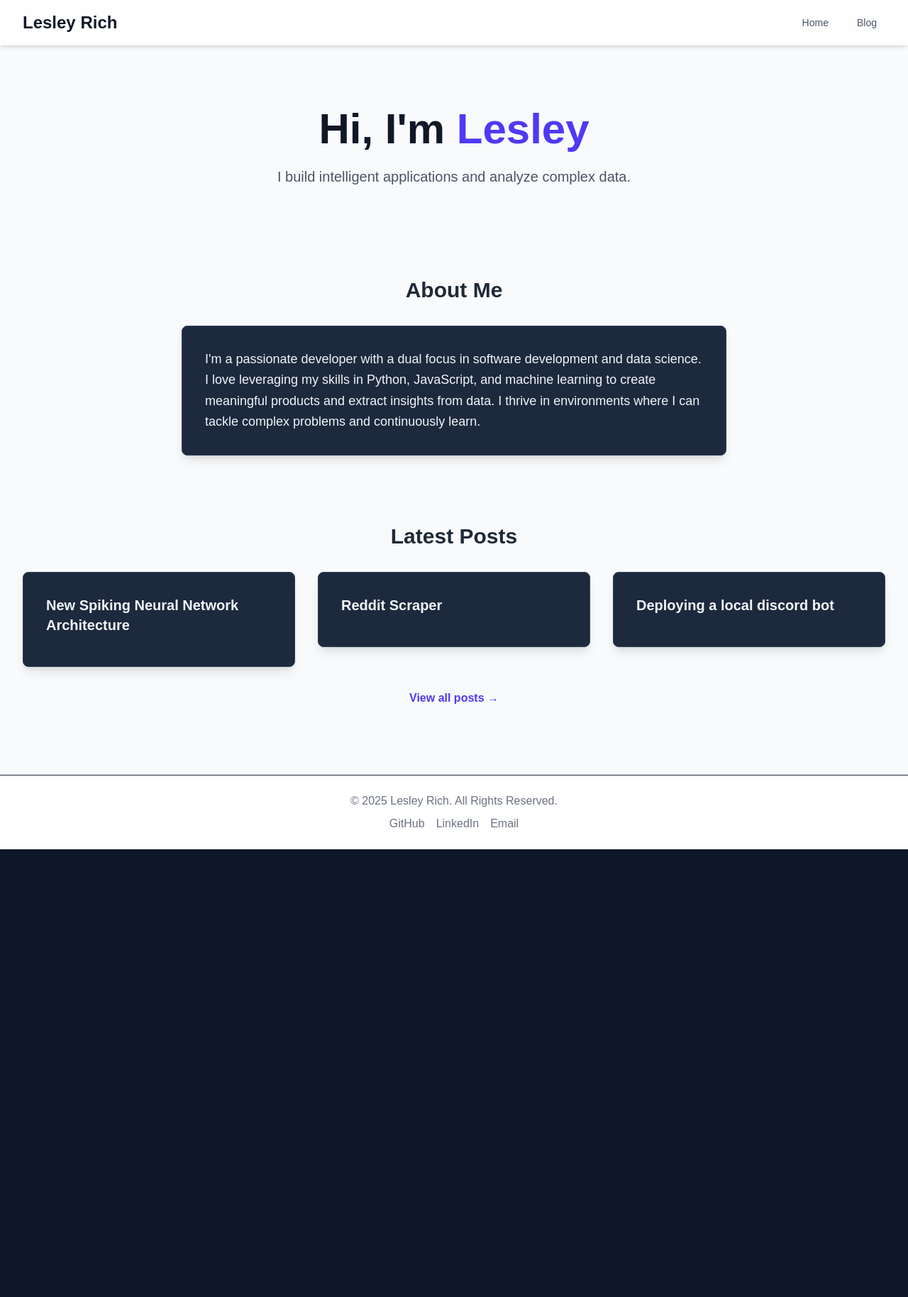
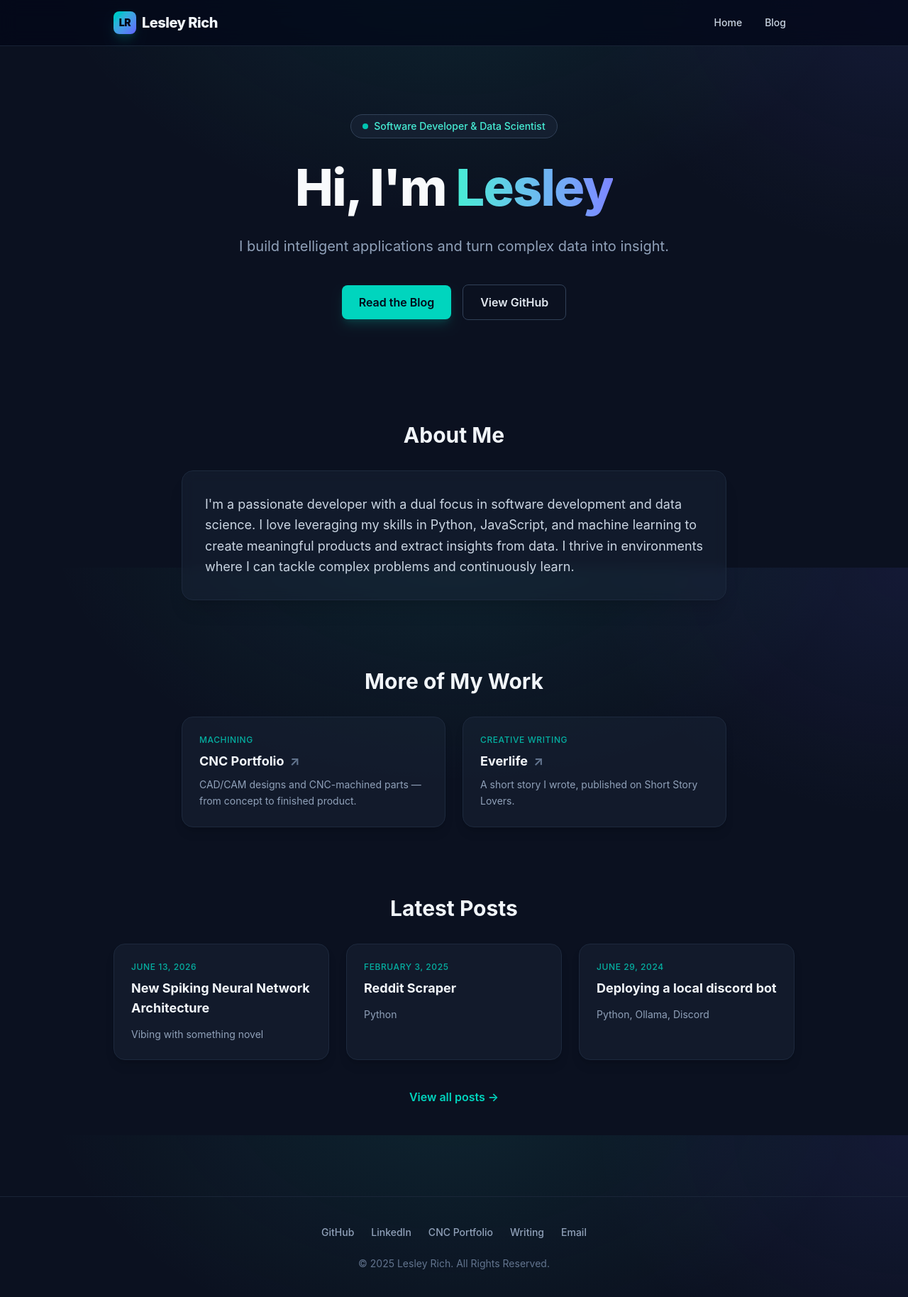
Before and after one commit to terrainthesky-hub/Programming_Portfolio, a Next.js app: page / in a window 1280 px wide. Shown: the top 1828 px of the page at 71% size. Before the commit the page ends 1197 px from the top, so only its background shows below. Built offline with nearby package versions, Linux system fonts and the light colour scheme.

Commit message:
portfolio update

```diff
--- a/components/Footer.js
+++ b/components/Footer.js
@@ -1,14 +1,51 @@
 // components/Footer.js
 export default function Footer() {
   return (
-    <footer className="bg-white border-t mt-12 py-6">
-      <div className="container mx-auto px-4 sm:px-6 lg:px-8 text-center text-gray-500">
-        <p>© {new Date().getFullYear()} Lesley Rich. All Rights Reserved.</p>
-        <div className="flex justify-center space-x-4 mt-2">
-            <a href="https://github.com/terrainthesky-hub" target="_blank" rel="noopener noreferrer" className="hover:text-indigo-500">GitHub</a>
-            <a href="https://linkedin.com/in/lesley-rich-86bb8572/" target="_blank" rel="noopener noreferrer" className="hover:text-indigo-500">LinkedIn</a>
-            <a href="mailto:lesley.t.rich@gmail.com" className="hover:text-indigo-500">Email</a>
+    <footer className="mt-20 border-t border-slate-800/80">
+      <div className="max-w-5xl mx-auto px-4 sm:px-6 lg:px-8 py-10 text-center">
+        <div className="flex flex-wrap justify-center gap-x-6 gap-y-3 text-sm font-medium">
+          <a
+            href="https://github.com/terrainthesky-hub"
+            target="_blank"
+            rel="noopener noreferrer"
+            className="text-slate-400 transition-colors hover:text-teal-300"
+          >
+            GitHub
+          </a>
+          <a
+            href="https://linkedin.com/in/lesley-rich-86bb8572/"
+            target="_blank"
+            rel="noopener noreferrer"
+            className="text-slate-400 transition-colors hover:text-teal-300"
+          >
+            LinkedIn
+          </a>
+          <a
+            href="https://terrainthesky-hub.github.io/CNC_Portfolio/"
+            target="_blank"
+            rel="noopener noreferrer"
+            className="text-slate-400 transition-colors hover:text-teal-300"
+          >
+            CNC Portfolio
+          </a>
+          <a
+            href="https://www.shortstorylovers.com/story/everlife-30960"
+            target="_blank"
+            rel="noopener noreferrer"
+            className="text-slate-400 transition-colors hover:text-teal-300"
+          >
+            Writing
+          </a>
+          <a
+            href="mailto:lesley.t.rich@gmail.com"
+            className="text-slate-400 transition-colors hover:text-teal-300"
+          >
+            Email
+          </a>
         </div>
+        <p className="mt-6 text-sm text-slate-500">
+          © {new Date().getFullYear()} Lesley Rich. All Rights Reserved.
+        </p>
       </div>
     </footer>
   );
--- a/components/Header.js
+++ b/components/Header.js
@@ -2,24 +2,32 @@ import Link from 'next/link';
 
 export default function Header() {
   return (
-    <header className="bg-white/80 backdrop-blur-md sticky top-0 z-50 shadow-md">
-      <nav className="container mx-auto px-4 sm:px-6 lg:px-8">
+    <header className="sticky top-0 z-50 border-b border-slate-800/80 bg-slate-950/70 backdrop-blur-md">
+      <nav className="max-w-5xl mx-auto px-4 sm:px-6 lg:px-8">
         <div className="flex items-center justify-between h-16">
-          <div className="flex-shrink-0">
-            <Link href="/" className="text-2xl font-bold text-gray-900 hover:text-indigo-600 transition-colors">
-              Lesley Rich
+          <Link
+            href="/"
+            className="group flex items-center gap-2 text-xl font-extrabold tracking-tight text-slate-100"
+          >
+            <span className="grid h-8 w-8 place-items-center rounded-lg bg-gradient-to-br from-teal-400 to-indigo-500 text-sm font-black text-slate-950 shadow-lg shadow-teal-500/20">
+              LR
+            </span>
+            <span className="transition-colors group-hover:text-teal-300">Lesley Rich</span>
+          </Link>
+
+          <div className="flex items-center gap-1 sm:gap-2">
+            <Link
+              href="/"
+              className="rounded-md px-3 py-2 text-sm font-medium text-slate-300 transition-colors hover:bg-slate-800/60 hover:text-teal-300"
+            >
+              Home
             </Link>
-          </div>
-          <div className="hidden md:block">
-            <div className="ml-10 flex items-baseline space-x-4">
-              <Link href="/" className="text-gray-600 hover:text-indigo-500 px-3 py-2 rounded-md text-sm font-medium">
-                Home
-              </Link>
-              <Link href="/blog" className="text-gray-600 hover:text-indigo-500 px-3 py-2 rounded-md text-sm font-medium">
-                Blog
-              </Link>
-              {/* Add other links like Projects, About, etc. */}
-            </div>
+            <Link
+              href="/blog"
+              className="rounded-md px-3 py-2 text-sm font-medium text-slate-300 transition-colors hover:bg-slate-800/60 hover:text-teal-300"
+            >
+              Blog
+            </Link>
           </div>
         </div>
       </nav>
--- a/components/Layout.js
+++ b/components/Layout.js
@@ -3,9 +3,9 @@ import Footer from './Footer';
 
 export default function Layout({ children }) {
   return (
-    <div className="flex flex-col min-h-screen bg-gray-50 text-gray-800">
+    <div className="flex flex-col min-h-screen text-slate-300">
       <Header />
-      <main className="flex-grow container mx-auto px-4 sm:px-6 lg:px-8">
+      <main className="flex-grow w-full max-w-5xl mx-auto px-4 sm:px-6 lg:px-8">
         {children}
       </main>
       <Footer />
--- a/lib/posts.js
+++ b/lib/posts.js
@@ -6,34 +6,48 @@ import html from 'remark-html';
 
 const postsDirectory = path.join(process.cwd(), 'posts');
 
+// Pull a leading YYYY-M-D (or YYYY-MM-DD) date out of the file name.
+// Returns { iso, display } or null when the file name has no date prefix.
+function parseDateFromFileName(fileName) {
+  const match = fileName.match(/^(\d{4})-(\d{1,2})-(\d{1,2})/);
+  if (!match) return null;
+
+  const [, year, month, day] = match;
+  const iso = `${year}-${month.padStart(2, '0')}-${day.padStart(2, '0')}`;
+  const date = new Date(`${iso}T00:00:00`);
+  const display = date.toLocaleDateString('en-US', {
+    year: 'numeric',
+    month: 'long',
+    day: 'numeric',
+  });
+
+  return { iso, display };
+}
+
 export function getSortedPostsData() {
-  // Get file names under /posts
   const fileNames = fs.readdirSync(postsDirectory);
   const allPostsData = fileNames.map((fileName) => {
-    // Remove ".md" from file name to get id
     const id = fileName.replace(/\.md$/, '');
 
-    // Read markdown file as string
     const fullPath = path.join(postsDirectory, fileName);
     const fileContents = fs.readFileSync(fullPath, 'utf8');
-
-    // Use gray-matter to parse the post metadata section
     const matterResult = matter(fileContents);
 
-    // Combine the data with the id
+    const parsedDate = parseDateFromFileName(fileName);
+
     return {
       id,
+      // Date comes from the file name; fall back to any frontmatter date.
+      date: parsedDate?.display ?? matterResult.data.date ?? '',
+      dateSort: parsedDate?.iso ?? matterResult.data.date ?? '',
+      // Use the post subtitle as the card excerpt (falling back to an explicit excerpt).
+      excerpt: matterResult.data.excerpt ?? matterResult.data.subtitle ?? '',
       ...matterResult.data,
     };
   });
-  // Sort posts by date
-  return allPostsData.sort((a, b) => {
-    if (a.date < b.date) {
-      return 1;
-    } else {
-      return -1;
-    }
-  });
+
+  // Sort newest first by the ISO date derived from the file name.
+  return allPostsData.sort((a, b) => (a.dateSort < b.dateSort ? 1 : -1));
 }
 
 export function getAllPostIds() {
@@ -50,20 +64,19 @@ export function getAllPostIds() {
 export async function getPostData(id) {
   const fullPath = path.join(postsDirectory, `${id}.md`);
   const fileContents = fs.readFileSync(fullPath, 'utf8');
-
-  // Use gray-matter to parse the post metadata section
   const matterResult = matter(fileContents);
 
-  // Use remark to convert markdown into HTML string
   const processedContent = await remark()
     .use(html)
     .process(matterResult.content);
   const contentHtml = processedContent.toString();
 
-  // Combine the data with the id and contentHtml
+  const parsedDate = parseDateFromFileName(`${id}.md`);
+
   return {
     id,
     contentHtml,
+    date: parsedDate?.display ?? matterResult.data.date ?? '',
     ...matterResult.data,
   };
 }
--- a/pages/blog/index.js
+++ b/pages/blog/index.js
@@ -16,18 +16,32 @@ export default function Blog({ allPostsData }) {
   return (
     <>
       <Head>
-        <title>Blog | Lesley</title>
+        <title>Blog | Lesley Rich</title>
       </Head>
-      <section className="py-12">
-        <h1 className="text-4xl font-bold text-center mb-12">My Blog</h1>
-        <div className="max-w-3xl mx-auto space-y-8">
+      <section className="py-16">
+        <h1 className="text-center text-4xl font-extrabold tracking-tight text-slate-50 md:text-5xl">
+          The Blog
+        </h1>
+        <p className="mx-auto mt-4 max-w-xl text-center text-lg text-slate-400">
+          Notes on software, data science, and whatever I&apos;m building lately.
+        </p>
+
+        <div className="mx-auto mt-12 max-w-3xl space-y-6">
           {allPostsData.map(({ id, date, title, excerpt }) => (
-            <Link href={`/blog/${id}`} key={id}>
-              <div className="block bg-slate-800 rounded-lg shadow-lg hover:shadow-cyan-500/10 border border-slate-700 hover:border-teal-400 transition-all duration-300 p-6 cursor-pointer">
-                <h3 className="text-xl font-bold text-slate-100 mb-2">{title}</h3>
-                <p className="text-slate-400 text-sm mb-3">{date}</p>
-                  <p className="text-slate-300">{excerpt}</p>
-              </div>
+            <Link
+              href={`/blog/${id}`}
+              key={id}
+              className="group block rounded-2xl border border-slate-800 bg-slate-800/40 p-6 shadow-lg transition-all duration-300 hover:-translate-y-0.5 hover:border-teal-400/60 hover:shadow-teal-500/10"
+            >
+              {date && (
+                <p className="mb-2 text-xs font-medium uppercase tracking-wider text-teal-400/80">
+                  {date}
+                </p>
+              )}
+              <h2 className="text-xl font-bold text-slate-100 transition-colors group-hover:text-teal-300">
+                {title}
+              </h2>
+              {excerpt && <p className="mt-2 leading-relaxed text-slate-400">{excerpt}</p>}
             </Link>
           ))}
         </div>
--- a/pages/index.js
+++ b/pages/index.js
@@ -22,44 +22,126 @@ export default function Home({ allPostsData }) {
       </Head>
 
       {/* Hero Section */}
-      <section className="text-center py-20">
-        <h1 className="text-5xl md:text-6xl font-extrabold text-gray-900 leading-tight">
-          Hi, I'm <span className="text-indigo-600">Lesley</span>
+      <section className="py-24 text-center">
+        <span className="inline-flex items-center gap-2 rounded-full border border-slate-700 bg-slate-800/50 px-4 py-1.5 text-sm font-medium text-teal-300">
+          <span className="h-2 w-2 rounded-full bg-teal-400 animate-pulse" />
+          Software Developer & Data Scientist
+        </span>
+        <h1 className="mt-6 text-5xl font-extrabold leading-tight tracking-tight text-slate-50 md:text-7xl">
+          Hi, I&apos;m{' '}
+          <span className="bg-gradient-to-r from-teal-300 to-indigo-400 bg-clip-text text-transparent">
+            Lesley
+          </span>
         </h1>
-        <p className="mt-4 text-xl text-gray-600">
-          I build intelligent applications and analyze complex data.
+        <p className="mx-auto mt-6 max-w-2xl text-xl text-slate-400">
+          I build intelligent applications and turn complex data into insight.
         </p>
+        <div className="mt-10 flex items-center justify-center gap-4">
+          <Link
+            href="/blog"
+            className="rounded-lg bg-teal-400 px-6 py-3 font-semibold text-slate-950 shadow-lg shadow-teal-500/20 transition-all hover:bg-teal-300 hover:shadow-teal-400/30"
+          >
+            Read the Blog
+          </Link>
+          <a
+            href="https://github.com/terrainthesky-hub"
+            target="_blank"
+            rel="noopener noreferrer"
+            className="rounded-lg border border-slate-700 px-6 py-3 font-semibold text-slate-200 transition-colors hover:border-teal-400 hover:text-teal-300"
+          >
+            View GitHub
+          </a>
+        </div>
       </section>
-
 
       {/* About Section */}
       <section className="py-12">
-        <h2 className="text-3xl font-bold text-center mb-8">About Me</h2>
-        <div className="max-w-3xl mx-auto bg-slate-800 border border-slate-700 p-8 rounded-lg shadow-lg">
-        <p className="text-lg text-slate-100 leading-relaxed">
-            I'm a passionate developer with a dual focus in software development and data science. I love leveraging my skills in Python, JavaScript, and machine learning to create meaningful products and extract insights from data. I thrive in environments where I can tackle complex problems and continuously learn.
+        <h2 className="mb-8 text-center text-3xl font-bold text-slate-100">About Me</h2>
+        <div className="mx-auto max-w-3xl rounded-2xl border border-slate-800 bg-slate-800/40 p-8 shadow-xl backdrop-blur-sm">
+          <p className="text-lg leading-relaxed text-slate-300">
+            I&apos;m a passionate developer with a dual focus in software development and data
+            science. I love leveraging my skills in Python, JavaScript, and machine learning to
+            create meaningful products and extract insights from data. I thrive in environments
+            where I can tackle complex problems and continuously learn.
           </p>
+        </div>
+      </section>
+
+      {/* More of My Work Section */}
+      <section className="py-12">
+        <h2 className="mb-8 text-center text-3xl font-bold text-slate-100">More of My Work</h2>
+        <div className="mx-auto grid max-w-3xl grid-cols-1 gap-6 sm:grid-cols-2">
+          <a
+            href="https://terrainthesky-hub.github.io/CNC_Portfolio/"
+            target="_blank"
+            rel="noopener noreferrer"
+            className="group flex flex-col rounded-2xl border border-slate-800 bg-slate-800/40 p-6 shadow-lg transition-all duration-300 hover:-translate-y-1 hover:border-teal-400/60 hover:shadow-teal-500/10"
+          >
+            <span className="mb-2 text-xs font-medium uppercase tracking-wider text-teal-400/80">
+              Machining
+            </span>
+            <h3 className="mb-2 flex items-center gap-2 text-lg font-bold text-slate-100 transition-colors group-hover:text-teal-300">
+              CNC Portfolio
+              <span className="text-slate-500 transition-transform group-hover:translate-x-0.5 group-hover:text-teal-300">
+                ↗
+              </span>
+            </h3>
+            <p className="text-sm leading-relaxed text-slate-400">
+              CAD/CAM designs and CNC-machined parts — from concept to finished product.
+            </p>
+          </a>
+
+          <a
+            href="https://www.shortstorylovers.com/story/everlife-30960"
+            target="_blank"
+            rel="noopener noreferrer"
+            className="group flex flex-col rounded-2xl border border-slate-800 bg-slate-800/40 p-6 shadow-lg transition-all duration-300 hover:-translate-y-1 hover:border-teal-400/60 hover:shadow-teal-500/10"
+          >
+            <span className="mb-2 text-xs font-medium uppercase tracking-wider text-teal-400/80">
+              Creative Writing
+            </span>
+            <h3 className="mb-2 flex items-center gap-2 text-lg font-bold text-slate-100 transition-colors group-hover:text-teal-300">
+              Everlife
+              <span className="text-slate-500 transition-transform group-hover:translate-x-0.5 group-hover:text-teal-300">
+                ↗
+              </span>
+            </h3>
+            <p className="text-sm leading-relaxed text-slate-400">
+              A short story I wrote, published on Short Story Lovers.
+            </p>
+          </a>
         </div>
       </section>
 
       {/* Featured Posts Section */}
       <section className="py-12">
-        <h2 className="text-3xl font-bold text-center mb-8">Latest Posts</h2>
-        <div className="grid grid-cols-1 md:grid-cols-2 lg:grid-cols-3 gap-8">
+        <h2 className="mb-8 text-center text-3xl font-bold text-slate-100">Latest Posts</h2>
+        <div className="grid grid-cols-1 gap-6 md:grid-cols-2 lg:grid-cols-3">
           {allPostsData.slice(0, 3).map(({ id, date, title, excerpt }) => (
-            <Link href={`/blog/${id}`} key={id}>
-              <div className="max-w-3xl mx-auto bg-slate-800 border border-slate-700 p-8 rounded-lg shadow-lg">
-                <h3 className="text-xl font-bold text-slate-100 mb-2">{title}</h3>
-                <p className="text-slate-400 text-sm mb-3">{date}</p>
-                <p className="text-slate-300">{excerpt}</p>
-              </div>
+            <Link
+              href={`/blog/${id}`}
+              key={id}
+              className="group flex flex-col rounded-2xl border border-slate-800 bg-slate-800/40 p-6 shadow-lg transition-all duration-300 hover:-translate-y-1 hover:border-teal-400/60 hover:shadow-teal-500/10"
+            >
+              {date && (
+                <p className="mb-2 text-xs font-medium uppercase tracking-wider text-teal-400/80">
+                  {date}
+                </p>
+              )}
+              <h3 className="mb-3 text-lg font-bold text-slate-100 transition-colors group-hover:text-teal-300">
+                {title}
+              </h3>
+              {excerpt && <p className="text-sm leading-relaxed text-slate-400">{excerpt}</p>}
             </Link>
           ))}
         </div>
-        <div className="text-center mt-8">
-            <Link href="/blog" className="text-indigo-600 font-semibold hover:underline">
-                View all posts →
-            </Link>
+        <div className="mt-10 text-center">
+          <Link
+            href="/blog"
+            className="font-semibold text-teal-400 transition-colors hover:text-teal-300"
+          >
+            View all posts →
+          </Link>
         </div>
       </section>
     </>
--- a/styles/globals.css
+++ b/styles/globals.css
@@ -1,50 +1,58 @@
 @import "tailwindcss";
-@import url('https://fonts.googleapis.com/css2?family=Inter:wght@400;600;700;800&display=swap');
-
+@import url('https://fonts.googleapis.com/css2?family=Inter:wght@400;500;600;700;800;900&display=swap');
 
 :root {
-  --background: #ffffff;
-  --foreground: #171717;
+  --background: #0b1120;
+  --foreground: #e2e8f0;
+  --accent: #2dd4bf;
 }
 
 @theme inline {
   --color-background: var(--background);
   --color-foreground: var(--foreground);
-  --font-sans: var(--font-geist-sans);
-  --font-mono: var(--font-geist-mono);
+  --font-sans: 'Inter', ui-sans-serif, system-ui, sans-serif;
 }
 
-@media (prefers-color-scheme: dark) {
-  :root {
-    --background: #0a0a0a;
-    --foreground: #ededed;
-  }
+html {
+  scroll-behavior: smooth;
 }
 
 body {
-  background: var(--background);
   color: var(--foreground);
-  font-family: Arial, Helvetica, sans-serif;
+  font-family: 'Inter', ui-sans-serif, system-ui, sans-serif;
+  /* Deep slate base with a soft glow up top so the page never feels flat. */
+  background-color: var(--background);
+  background-image:
+    radial-gradient(60rem 40rem at 50% -10%, rgba(45, 212, 191, 0.10), transparent 60%),
+    radial-gradient(50rem 40rem at 100% 0%, rgba(99, 102, 241, 0.10), transparent 55%);
+  background-attachment: fixed;
+  -webkit-font-smoothing: antialiased;
+}
+
+/* Pretty, subtle scrollbar to match the dark theme */
+* {
+  scrollbar-width: thin;
+  scrollbar-color: #334155 transparent;
+}
+*::-webkit-scrollbar {
+  width: 10px;
+  height: 10px;
+}
+*::-webkit-scrollbar-thumb {
+  background-color: #334155;
+  border-radius: 9999px;
 }
 
 .interactive-graph {
-  width: 100%;       /* Take up the full width of the container */
-  height: 500px;     /* Set a default height, adjust as needed */
-  border: none;      /* Remove the default ugly iframe border */
-  border-radius: 8px; /* Optional: adds a nice rounded corner */
-  overflow: hidden;  /* Hides any overflow content */
+  width: 100%;
+  height: 500px;
+  border: none;
+  border-radius: 12px;
+  overflow: hidden;
 }
 
-/* Optional: Adjust height for smaller screens */
 @media (max-width: 768px) {
   .interactive-graph {
-    height: 400px; /* A smaller height for mobile */
+    height: 400px;
   }
 }
-
-@tailwind base;
-@tailwind components;
-@tailwind utilities;
-body {
-  @apply bg-slate-900 text-slate-300;
-}
```
Also changed, not shown: pages/blog/[id].js (+28 -10 lines), tailwind.config.js (+45 -40 lines).
